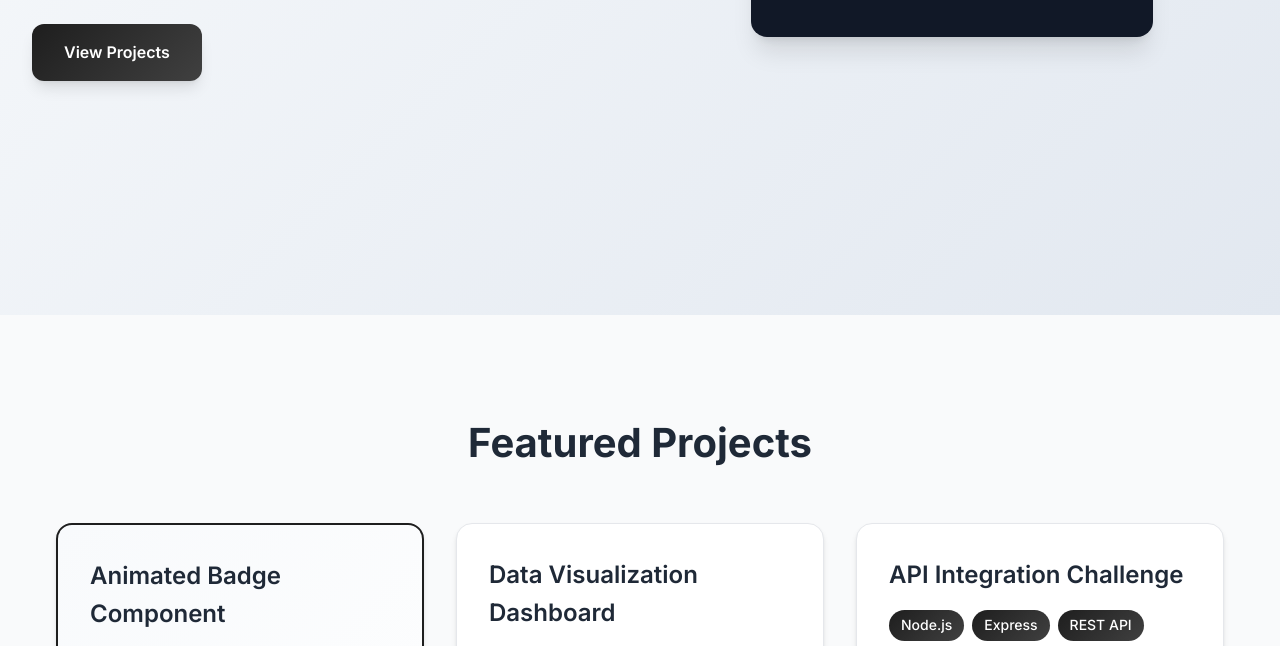
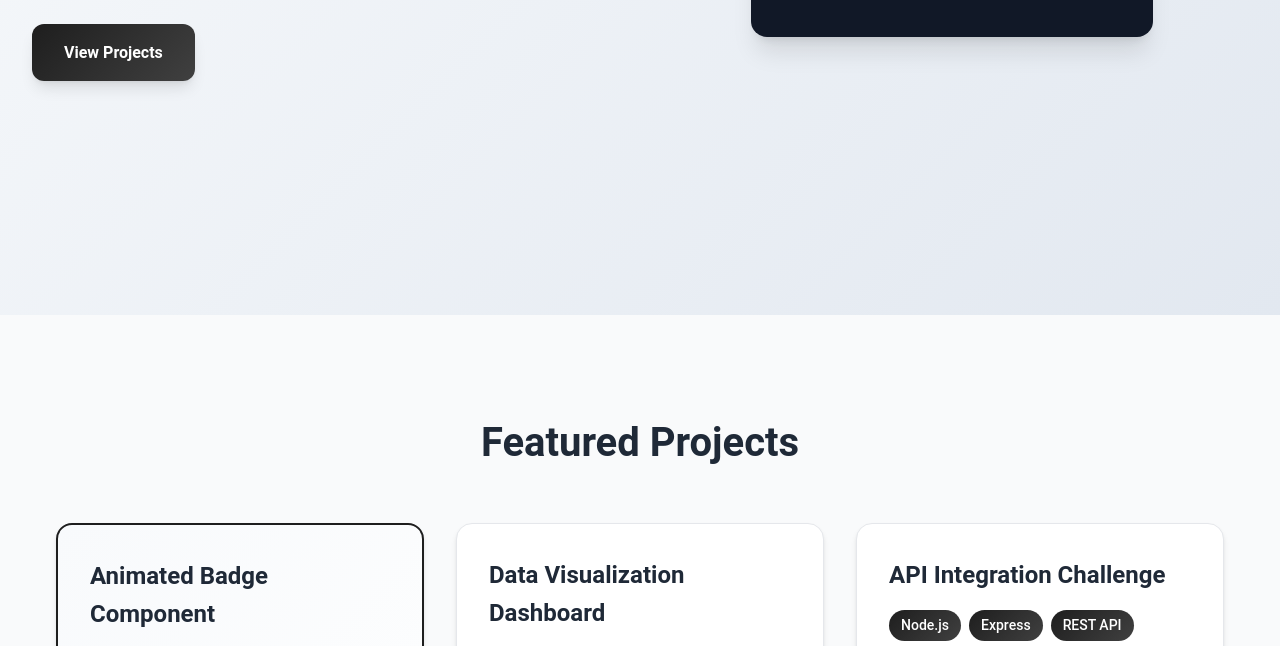
Before and after one commit to AGDigital-Chris/ag-digital-sandbox, a website: page index.html in a window 1280 px wide. Shown: the part 485-1131 px from the top of the page. Drawn offline with Linux system fonts and the light colour scheme.

Commit message:
Update styles.css

```diff
--- a/styles.css
+++ b/styles.css
@@ -26,7 +26,7 @@
 }
 
 body {
-    font-family: 'Inter', -apple-system, BlinkMacSystemFont, 'Segoe UI', Roboto, sans-serif;
+    font-family: Roboto, sans-serif;
     line-height: 1.6;
     color: var(--text-primary);
     background-color: var(--bg-primary);
```
